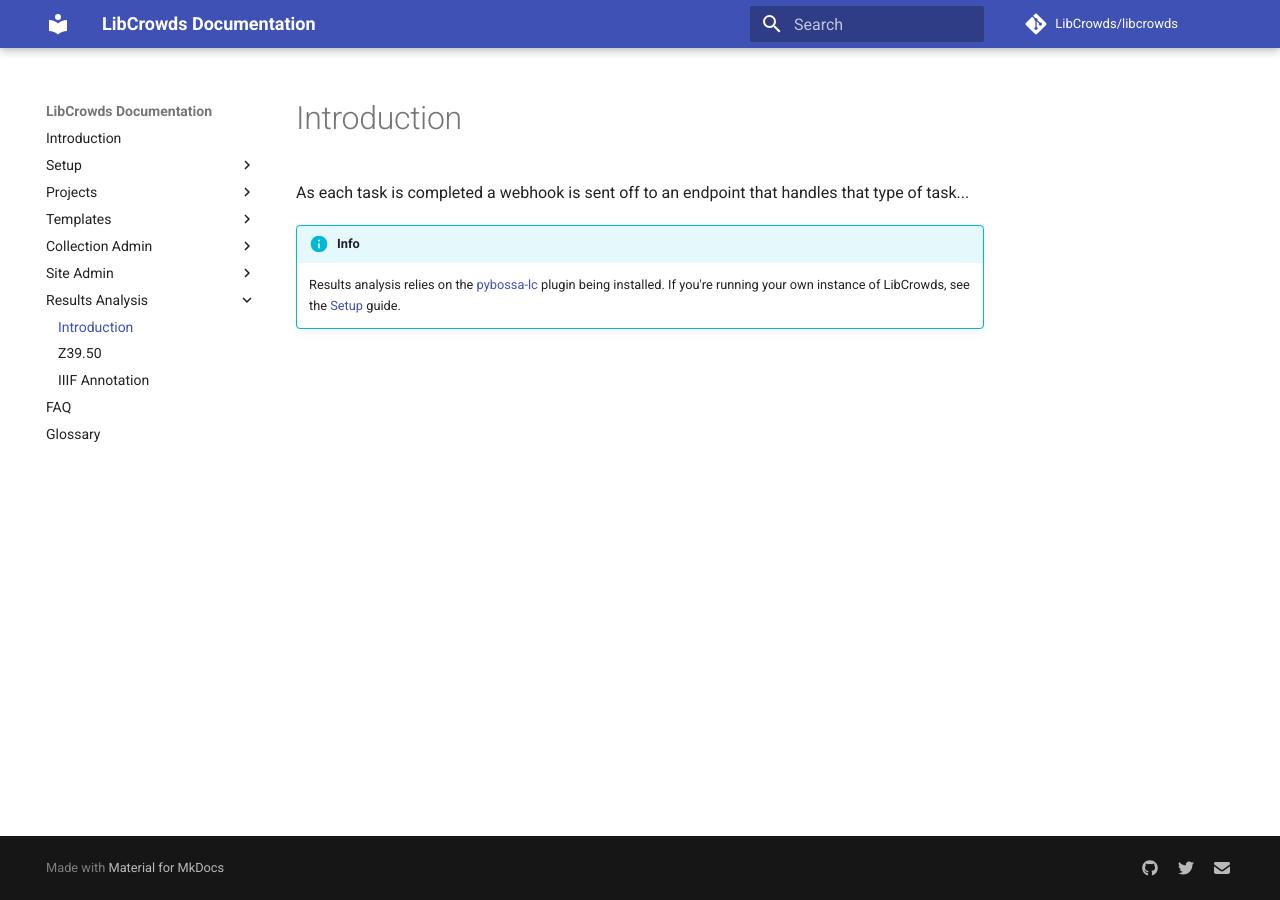
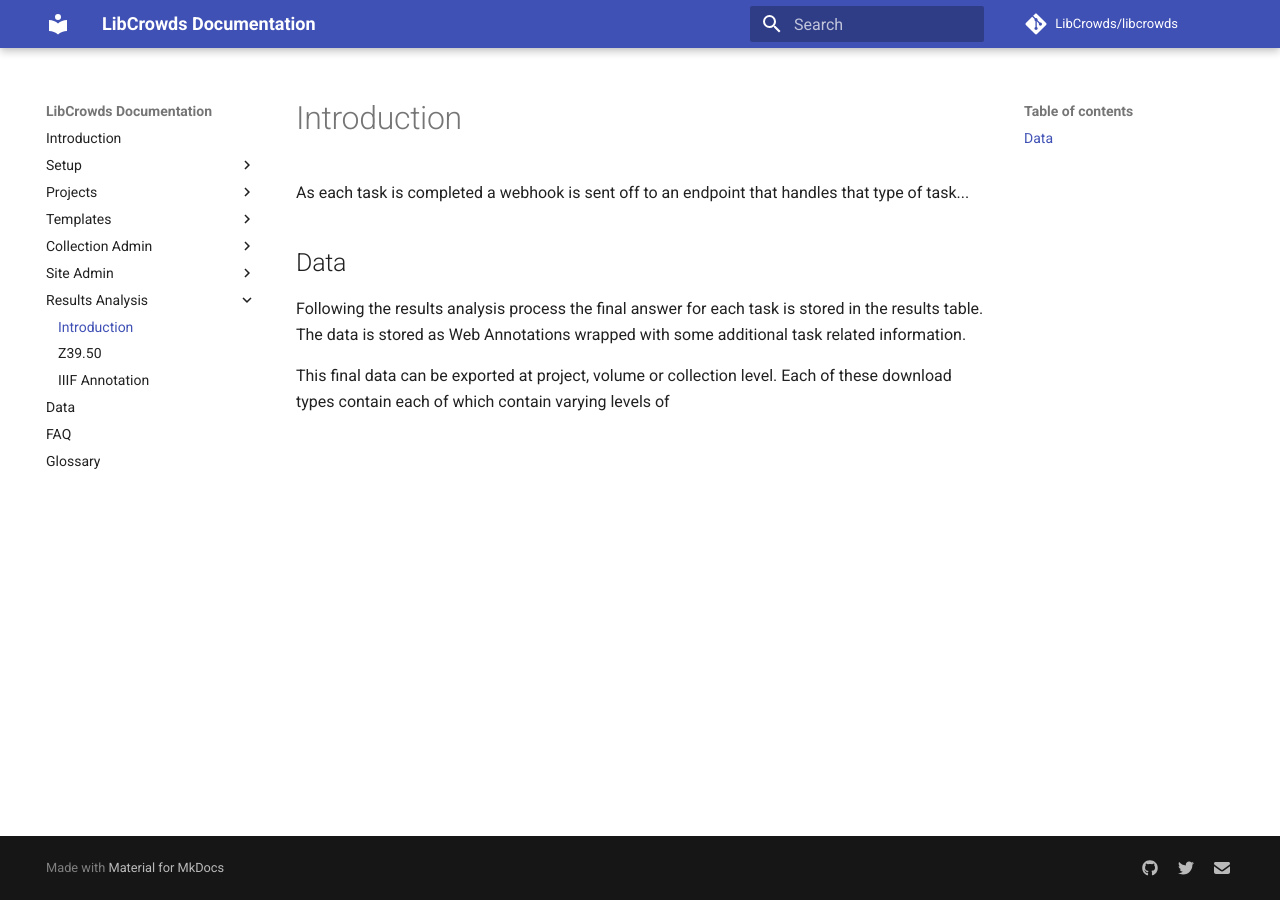
Before and after one commit to LibCrowds/docs, an MkDocs documentation site: the page built from docs/analysis/introduction.md, in a window 1280 px wide. Built offline with MkDocs 1.6.1 and Material for MkDocs 9.7.7, drawn with Linux system fonts in a browser that asks for light colours; comment, search, counter and statistics services are not loaded; old or Windows-style settings are respelled for this version of MkDocs.

Commit message:
Add basic data page

```diff
--- a/docs/analysis/introduction.md
+++ b/docs/analysis/introduction.md
@@ -1,8 +1,14 @@
 As each task is completed a webhook is sent off to an endpoint that handles
 that type of task...
 
-!!! info
-    Results analysis relies on the
-    [pybossa-lc](https://github.com/LibCrowds/pybossa-lc) plugin being
-    installed. If you're running your own instance of LibCrowds, see the
-    [Setup](/setup/introduction.md) guide.
+## Data
+
+Following the results analysis process the final answer for each task is
+stored in the results table. The data is stored as Web Annotations wrapped
+with some additional task related information.
+
+
+
+This final data can be exported at project, volume or collection level. Each
+of these download types contain
+each of which contain varying levels of
--- a/mkdocs.yml
+++ b/mkdocs.yml
@@ -67,5 +67,6 @@ pages:
     - Introduction: 'analysis/introduction.md'
     - Z39.50: 'analysis/z3950.md'
     - IIIF Annotation: 'analysis/iiif.md'
+  - Data: 'data.md'
   - FAQ: 'FAQ.md'
   - Glossary: 'glossary.md'
```
Also changed, not shown: docs/data.md (added, +7 -0 lines).
